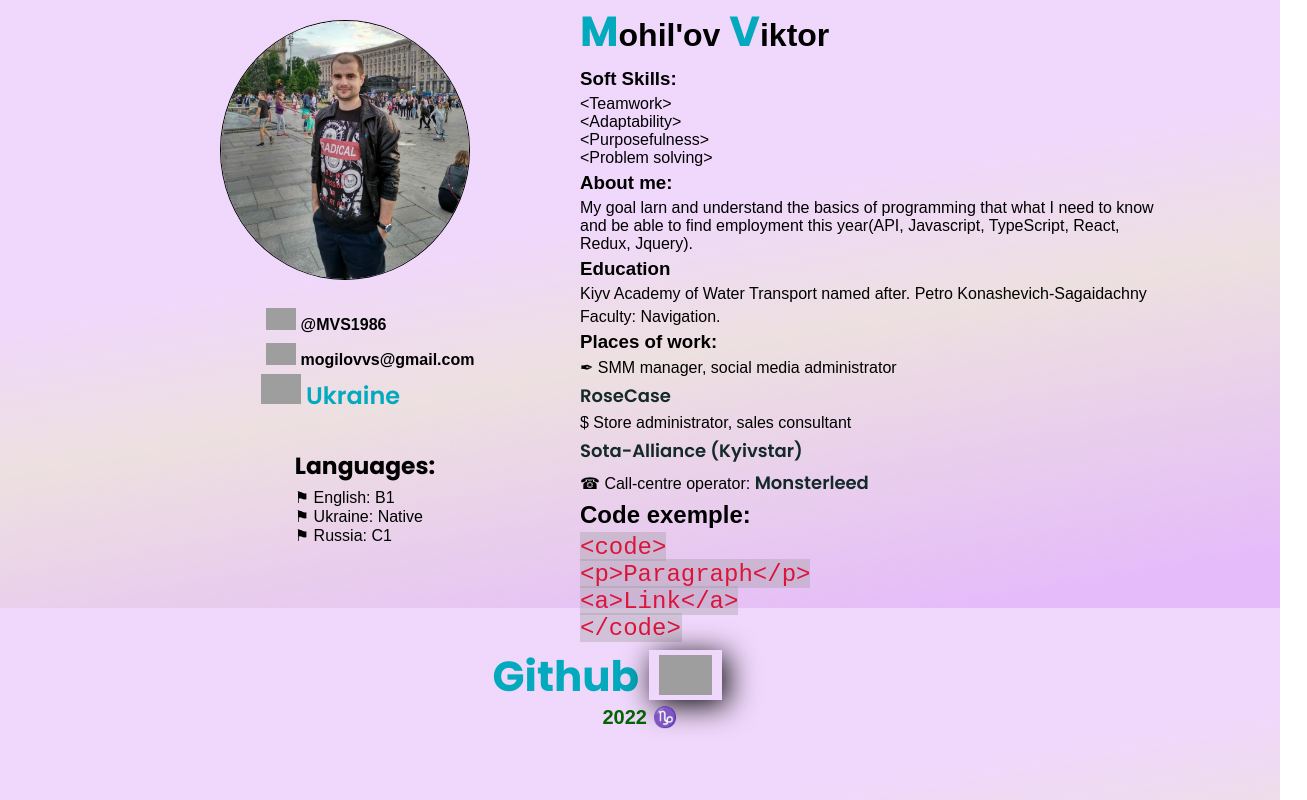
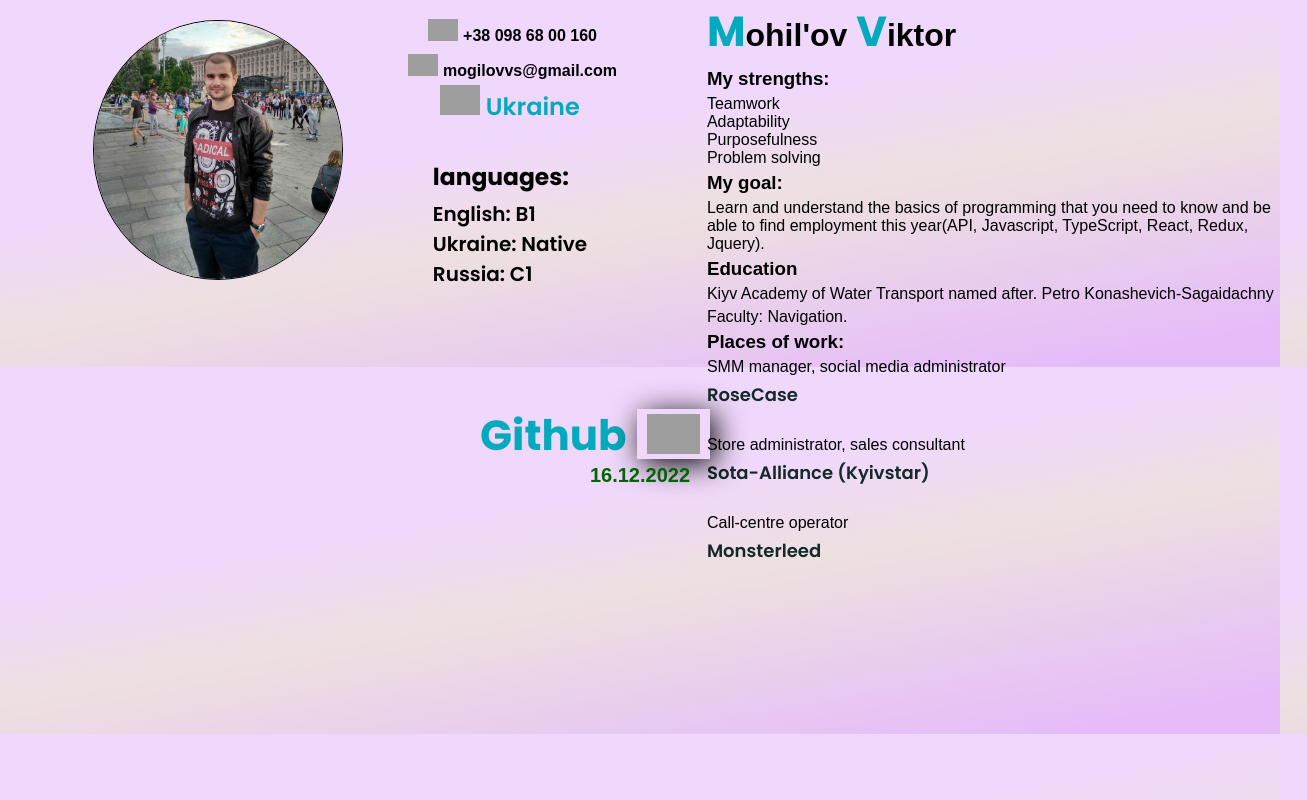
Before and after one commit to Amvees/rsschool-cv, a plain HTML site: page index.html in a window 1280 px wide. Shown: the whole page, 1307 px wide, since content can reach past the window. Drawn offline with Linux system fonts and the light colour scheme; grey boxes are pictures that could not be loaded; a web font is replaced by a local one.

Commit message:
Update index.html

```diff
--- a/index.html
+++ b/index.html
@@ -2,17 +2,31 @@
 <html lang="en">
 <head>
     <meta charset="UTF-8">
-    <meta name="viewport" content="width=device-width, initial-scale=1.0 user-scalable=no">
+    <meta http-equiv="X-UA-Compatible" content="IE=edge">
+    <meta name="viewport" content="width=device-width, initial-scale=1.0">
     <link rel="stylesheet" href="style.css">
     <link rel="stylesheet" href="https://cdnjs.cloudflare.com/ajax/libs/font-awesome/6.2.0/css/all.min.css">
     <title>My CV (html,css)</title>
 </head>
 <body>
 
+     <!--
+    <header>
+        <main>
+        <nav>
+        <ul>
+        <li><a href="#"">Contacts</a></li>
+        <li>My projects</li>
+        </ul>
+        </nav>
+    </main>
+    </header>
+    -->
+
     <!--main container-->
 
     <div class="main-container">
-        <div class="container">
+
         <!--Photo-->
 
         <div class="image">
@@ -22,28 +36,27 @@
         <!--Contacts container-->
 
         <div class="contacts">
-                <ul class="contacts-item">
-                    <li class="contacts-item">
-                    <strong class="tel-item"></strong><img class="phone-icon" src="https://upload.wikimedia.org/wikipedia/commons/thumb/8/82/Telegram_logo.svg/2048px-Telegram_logo.svg.png" alt=""><a class="phone" href="#">@MVS1986</a>
-                    </li>
 
-                    <li class="contacts-item">
+            <div class="contacts-item">
+               <strong class="tel-item"></strong><img class="phone-icon" src="https://encrypted-tbn0.gstatic.com/images?q=tbn:ANd9GcS8f1eHfQjdl_TxsP1sJ3VNEX3B__S01fiP_6W3TeP1yg&s" alt=""><a class="phone" href="tel:+380986800160">+38 098 68 00 160</a>
+            </div>
+
+            <div class="contacts-item">
                 <strong class="email-item"></strong><img class="email-icon" src="https://cdns.iconmonstr.com/wp-content/releases/preview/2012/240/iconmonstr-email-2.png" alt=""></strong><a class="mail" href="mailto:chornyiav@gmail.com">mogilovvs@gmail.com</a>
-                    </li>
+            </div>
 
-                    <li class="location">
-                        <img class="location-icon" src="https://freesvg.org/img/ts-map-pin.png" alt="location icon"> <strong class="location-item">Ukraine</strong>
-                    </li>
-                </ul>
+            <div class="location">
+                <img class="location-icon" src="https://t3.ftcdn.net/jpg/03/98/38/06/360_F_398380607_zChDgI9jMSPgjcnJlbQOfl5O1Fae1Gjr.jpg" alt="location icon"> <strong class="location-item">Ukraine</strong>
+            </div>
+
             <div class="languages">
 
-                    <strong class="languages-item"> <h3>Languages:</h3></strong>
-                    <ul>
-                        <li>&#9873; English: B1</li>
-                        <li>&#9873; Ukraine: Native</li>
-                        <li>&#9873; Russia: C1</li>
-                    </ul>
-                </div>
+                <strong class="languages-item"> <h3>languages:</h3>
+                        English: B1 <br>
+                        Ukraine: Native <br>
+                        Russia: C1
+
+                </strong>
             </div>
         </div>
 
@@ -55,14 +68,14 @@
 
             <div class="my-strengths">
 
-                <h3 class="strengths">Soft Skills:</h3>
+                <h3 class="strengths">My strengths:</h3>
 
                 <ul>
 
-                    <li>&lt;Teamwork&gt;</li>
-                    <li>&lt;Adaptability&gt;</li>
-                    <li>&lt;Purposefulness&gt;</li>
-                    <li>&lt;Problem solving&gt;</li>
+                    <li>Teamwork</li>
+                    <li>Adaptability</li>
+                    <li>Purposefulness</li>
+                    <li>Problem solving</li>
                 </ul>
             </div>
 
@@ -70,8 +83,8 @@
 
 
             <div class="my-goal">
-                <h3 class="goal">About me:</h3>
-                <p>My goal larn and understand the basics of programming that what I need to know and be able to find employment this year(API, Javascript, TypeScript, React, Redux, Jquery).</p>
+                <h3 class="goal">My goal:</h3>
+                <p>Learn and understand the basics of programming that you need to know and be able to find employment this year(API, Javascript, TypeScript, React, Redux, Jquery).</p>
 
             </div>
 
@@ -86,27 +99,14 @@
             <!--working-->
             <div class="working-container">
                 <h3 class="work">Places of work:</h3>
-                <p> &#10002; SMM manager, social media administrator</p>
+                <p>SMM manager, social media administrator</p>
                 <p><strong class="name-company">RoseCase</strong></p>
-
-                <p> &#36; Store administrator, sales consultant</p>
+                <br>
+                <p>Store administrator, sales consultant</p>
                 <p><strong class="name-company">Sota-Alliance (Kyivstar)</strong></p>
-
-                <p> &#9742; Call-centre operator: <strong class="name-company">Monsterleed</strong></p>
-
-            </div>
-
-            <!--Code exemple-->
-            <div class="code-box">
-                <h2>Code exemple:
-
-                </h2>
-                <p>
-                    <code>&lt;code&gt; <br>&lt;p&gt;Paragraph&lt;&#47;p&gt; <br>
-                        &lt;a&gt;Link&lt;&#47;a&gt; <br>
-                        &lt;&#47;code&gt;
-                    </code>
-                </p>
+                <br>
+                <p>Call-centre operator</p>
+                <p><strong class="name-company">Monsterleed</strong></p>
             </div>
         </div>
 
@@ -116,24 +116,16 @@
     <!---Footer-->
 
     <footer>
-            <div class="footer-container">
-
-                <div class="github-container">
        <a href="https://github.com/Amvees">
 
             <strong class="github-item">Github</strong>
         </a>
-                </div>
 
-                <div class="rsschool-container">
         <a class="link-logo" href="https://rs.school/js/">
 
             <img class="logo" src="https://rs.school/images/rs_school_js.svg" alt="logo">
         </a>
-                </div>
-                <p class="footer-text">2022 &#9809;</p>
-            </div>
+        <p class="footer-text">16.12.2022</p>
     </footer>
-
 </body>
 </html>
```
Lines whose indentation alone changed are shown as unchanged.
